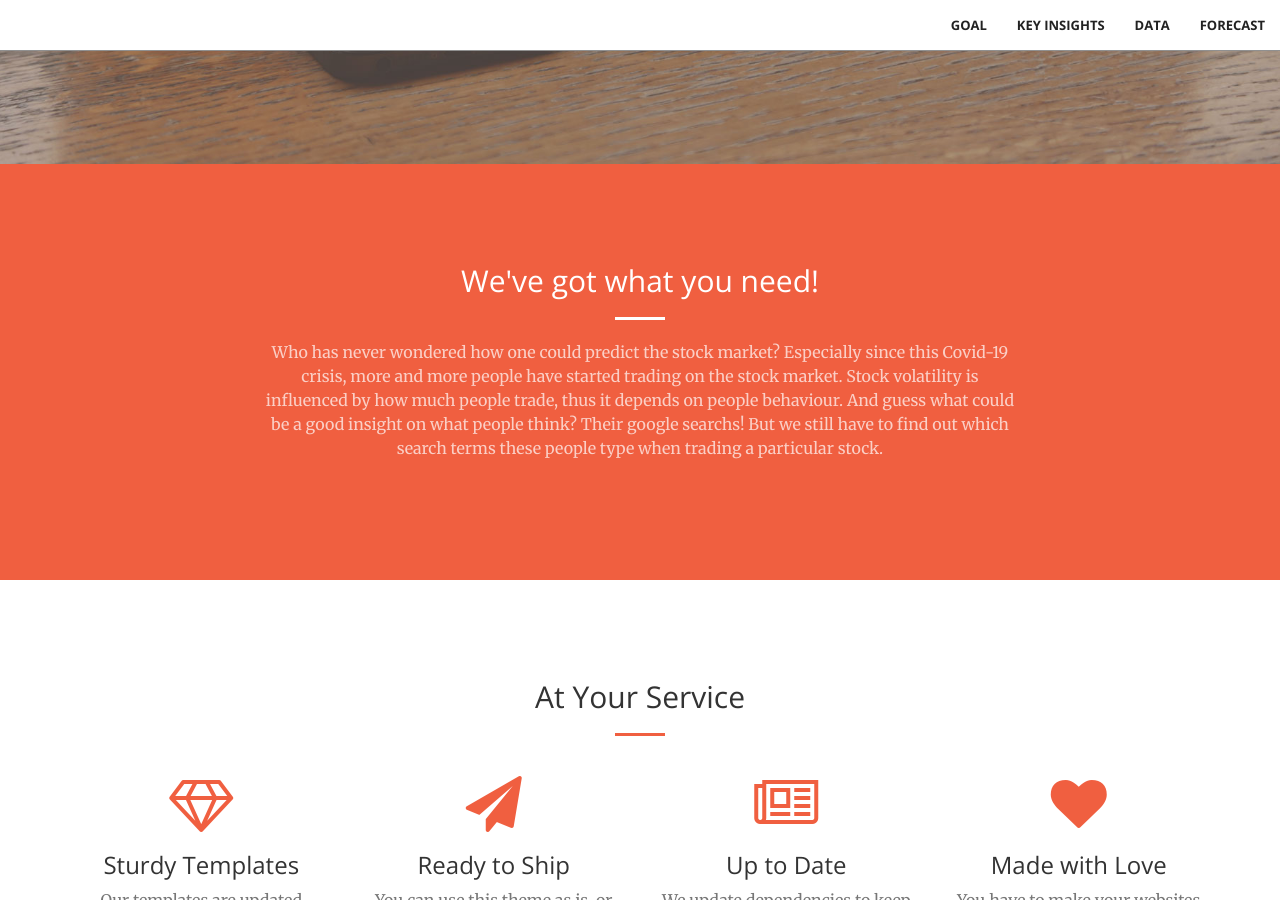
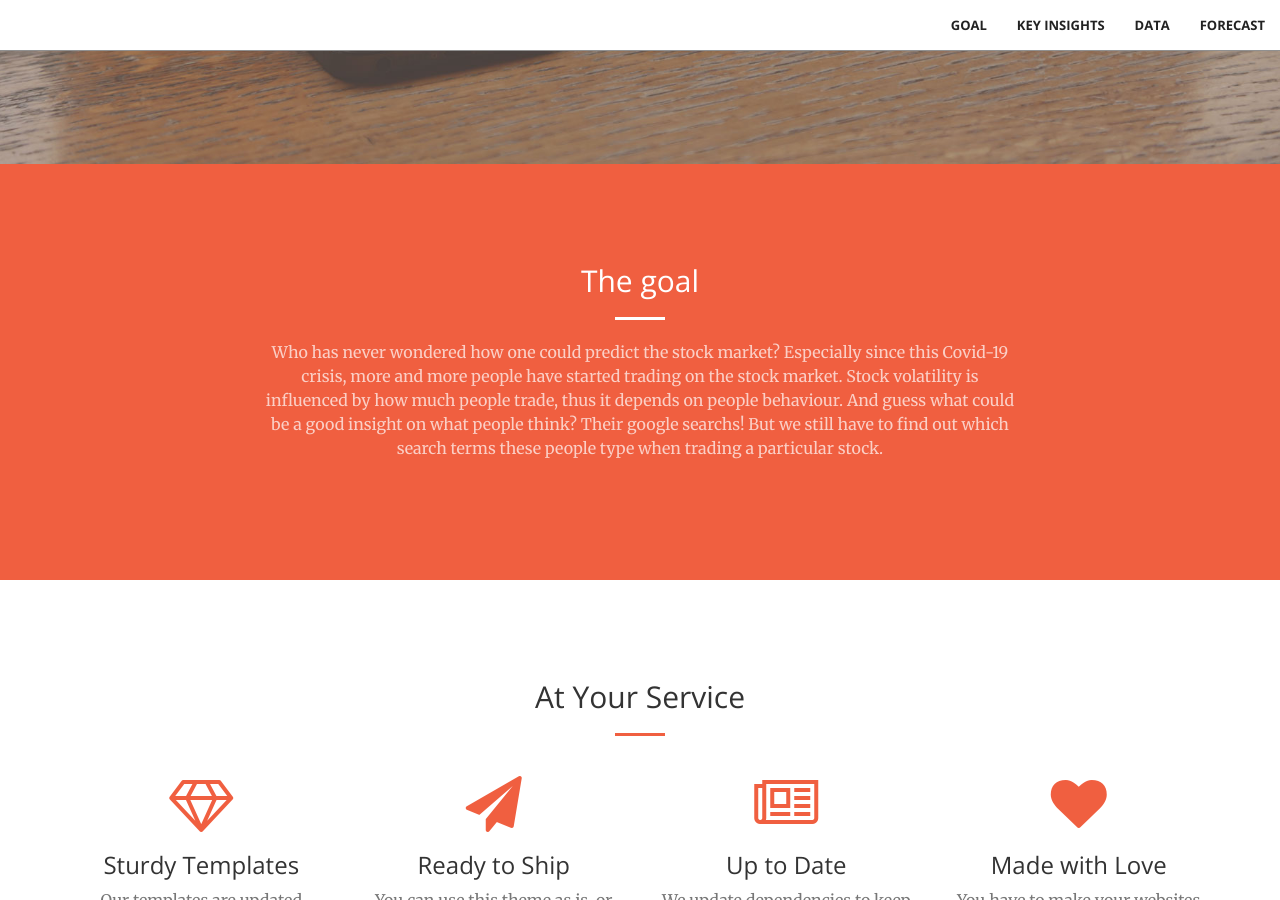
Before and after one commit to Laragervaise/forecasting-stock-volatility, a Jekyll site: the page built from index.html, in a window 1280 px wide and 900 px high, scrolled down 736 px. Built offline with Jekyll 4.4.1, drawn with Linux system fonts in a browser that asks for light colours.

Commit message:
Update call-to-action.html

```diff
--- a/_includes/call-to-action.html
+++ b/_includes/call-to-action.html
@@ -2,7 +2,7 @@
     <div class="container">
         <div class="row">
             <div class="col-lg-8 col-lg-offset-2 text-center">
-                <h2 class="section-heading">We've got what you need!</h2>
+                <h2 class="section-heading">The goal</h2>
                 <hr class="light">
                 <p class="text-faded">Who has never wondered how one could predict the stock market? Especially since this Covid-19 crisis, more and more people have started trading on the stock market.
 Stock volatility is influenced by how much people trade, thus it depends on people behaviour. And guess what could be a good insight on what people think? Their google searchs! But we still have to find out which search terms these people type when trading a particular stock.</p>
```
